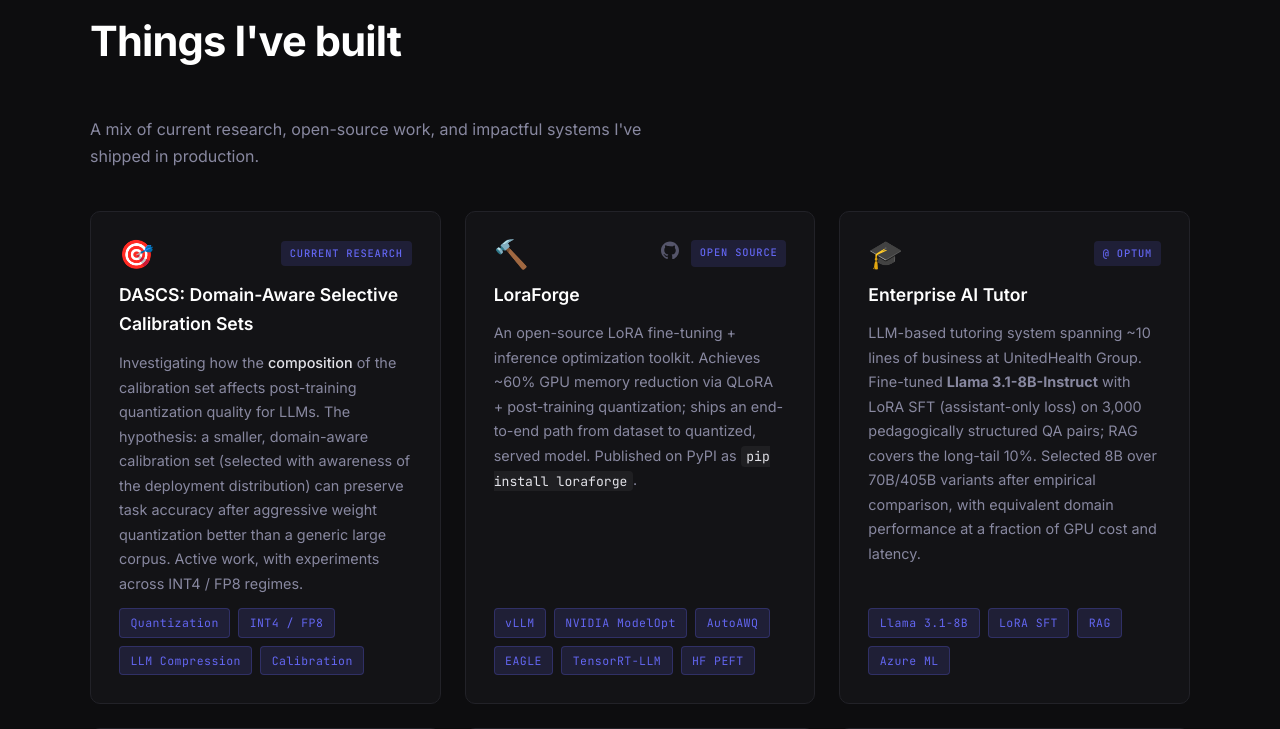
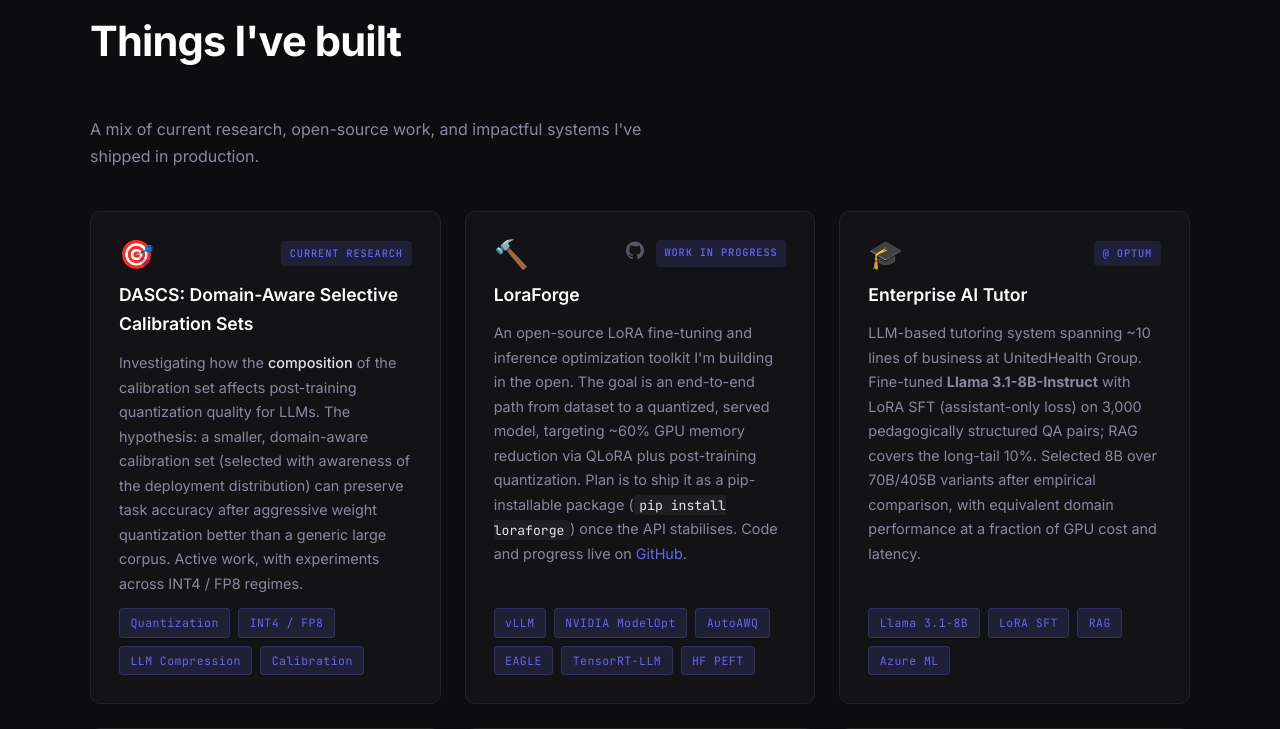
Before and after one commit to DeepankDixit/portfolio, a FastAPI app: page / in a window 1280 px wide. Shown: the part 4010-4739 px from the top of the page. Run offline with FastAPI, Linux system fonts and the light colour scheme.

Commit message:
LoraForge: reflect WIP status, remove implied PyPI availability

```diff
--- a/templates/index.html
+++ b/templates/index.html
@@ -287,15 +287,18 @@
               <a href="https://github.com/DeepankDixit/LoraForge" target="_blank" rel="noopener" title="GitHub">
                 <svg xmlns="http://www.w3.org/2000/svg" width="18" height="18" viewBox="0 0 24 24" fill="currentColor"><path d="M12 .5C5.37.5 0 5.87 0 12.5c0 5.31 3.435 9.817 8.205 11.387.6.113.82-.258.82-.577v-2.165c-3.338.726-4.033-1.416-4.033-1.416-.546-1.387-1.333-1.756-1.333-1.756-1.089-.745.083-.729.083-.729 1.205.084 1.839 1.237 1.839 1.237 1.07 1.834 2.807 1.304 3.492.997.107-.775.418-1.305.762-1.604-2.665-.305-5.467-1.334-5.467-5.931 0-1.311.469-2.381 1.236-3.221-.124-.303-.535-1.524.117-3.176 0 0 1.008-.322 3.301 1.23A11.509 11.509 0 0112 6.844c1.02.005 2.047.138 3.006.404 2.291-1.552 3.297-1.23 3.297-1.23.653 1.653.242 2.874.118 3.176.77.84 1.235 1.911 1.235 3.221 0 4.609-2.807 5.624-5.479 5.921.43.372.823 1.102.823 2.222v3.293c0 .319.192.694.801.576C20.566 22.316 24 17.81 24 12.5 24 5.87 18.627.5 12 .5z"/></svg>
               </a>
-              <span class="project-badge">Open Source</span>
+              <span class="project-badge">Work in Progress</span>
             </div>
           </div>
           <h3 class="project-title">LoraForge</h3>
           <p class="project-desc">
-            An open-source LoRA fine-tuning + inference optimization toolkit.
-            Achieves ~60% GPU memory reduction via QLoRA + post-training quantization;
-            ships an end-to-end path from dataset to quantized, served model.
-            Published on PyPI as <code>pip install loraforge</code>.
+            An open-source LoRA fine-tuning and inference optimization toolkit
+            I'm building in the open. The goal is an end-to-end path from dataset
+            to a quantized, served model, targeting ~60% GPU memory reduction via
+            QLoRA plus post-training quantization. Plan is to ship it as a pip-installable
+            package (<code>pip install loraforge</code>) once the API stabilises.
+            Code and progress live on
+            <a href="https://github.com/DeepankDixit/LoraForge" target="_blank" rel="noopener">GitHub</a>.
           </p>
           <div class="tag-row">
             <span class="tag">vLLM</span>
```
